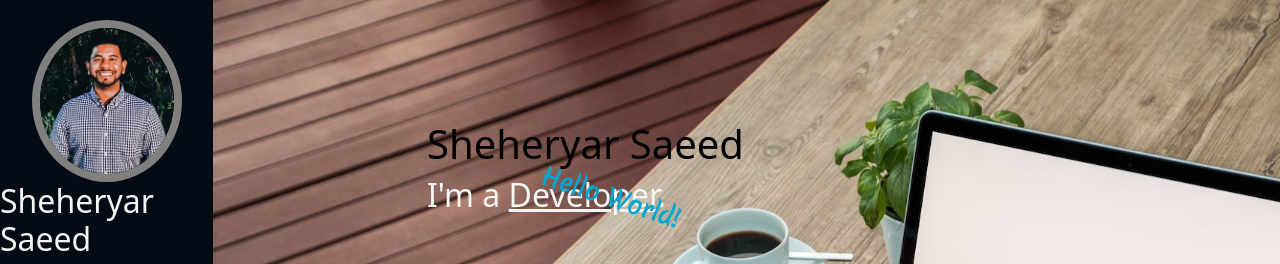
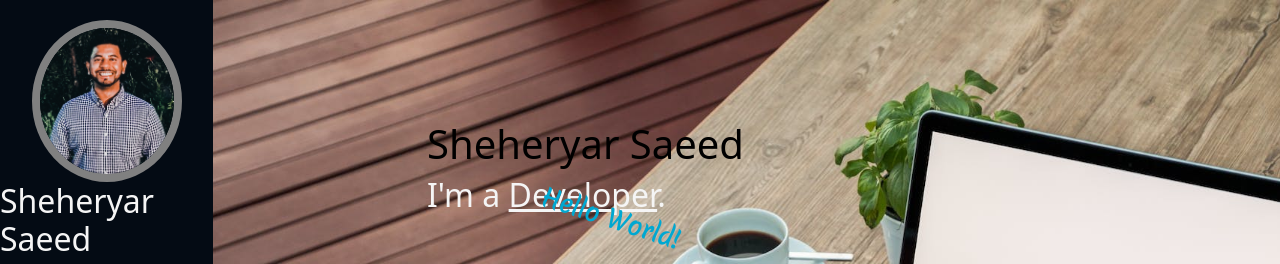
Before and after one commit to Sheryyar360/Portfolio, a plain HTML site: page index.html in a window 1280 px wide. Shown: the top 264 px of the page. Drawn offline with nearby package versions, Linux system fonts and the light colour scheme.

Commit message:
Update styles.css

```diff
--- a/styles.css
+++ b/styles.css
@@ -85,7 +85,7 @@ html {
 
 #helloworld {
   position: absolute;
-  top: 5%;
+  top: 200px;
   left: 30%;
   font-family: "Merienda", cursive;
   color: #00a8d1;
```
